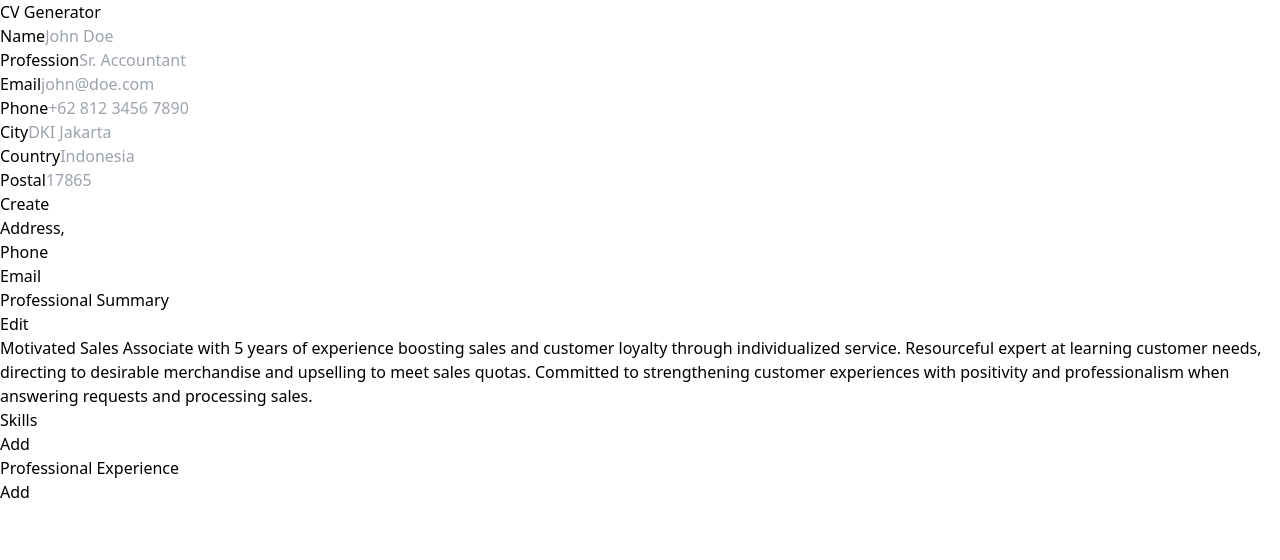
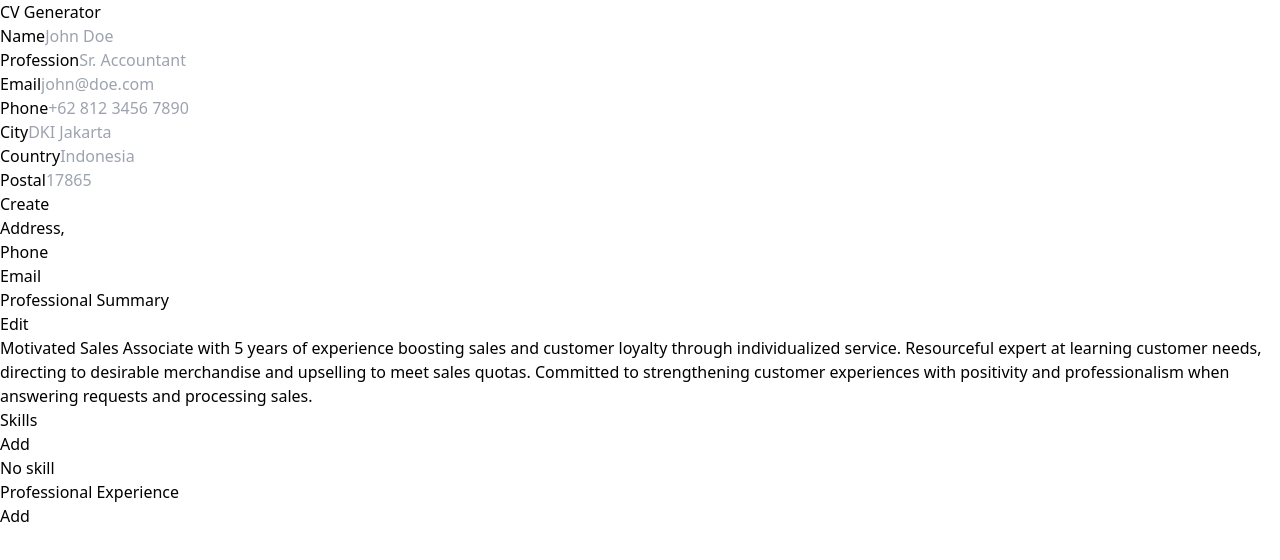
Before and after one commit to yhuzued/cv-static-pages, a React (Vite) app: page / in a window 1280 px wide. Shown: the top 560 px of the page. Built offline with nearby package versions, Linux system fonts and the light colour scheme.

Commit message:
Add fallback if no skills

```diff
--- a/src/components/skills/Skills.jsx
+++ b/src/components/skills/Skills.jsx
@@ -24,13 +24,18 @@ export default function Skills() {
     }
   };
 
+  let items;
+  if (list.length === 0) {
+    items = <p>No skill</p>;
+  } else [(items = <Items list={list} setList={setList} />)];
+
   return (
     <>
       <Title list={list} setList={setList} skill={skill} setSkill={setSkill}>
         <AddButton setShowForm={setShowForm} />
       </Title>
       <div ref={parent}>{form()}</div>
-      <Items list={list} setList={setList} />
+      <div ref={parent}>{items}</div>
     </>
   );
 }
```
